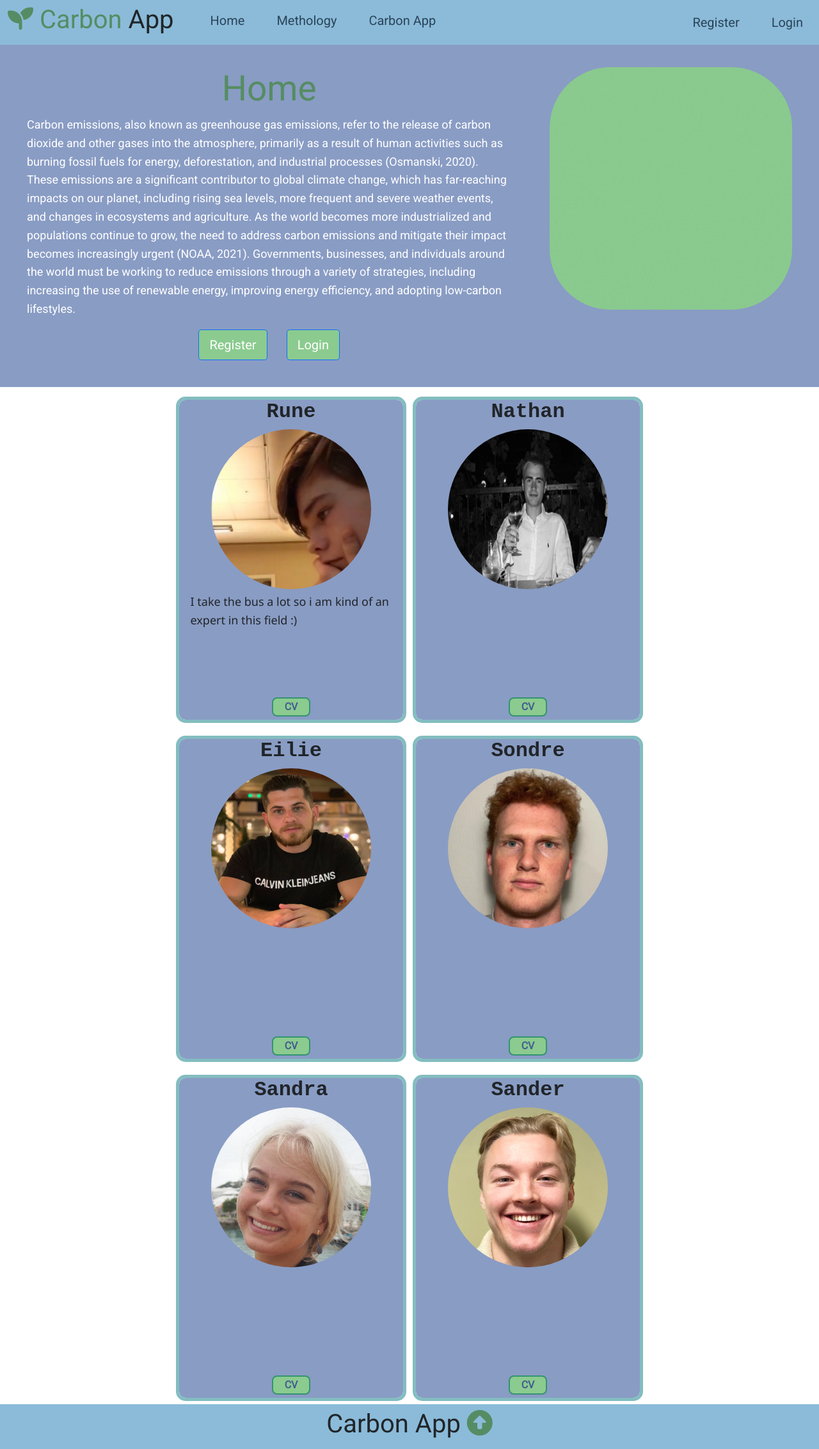
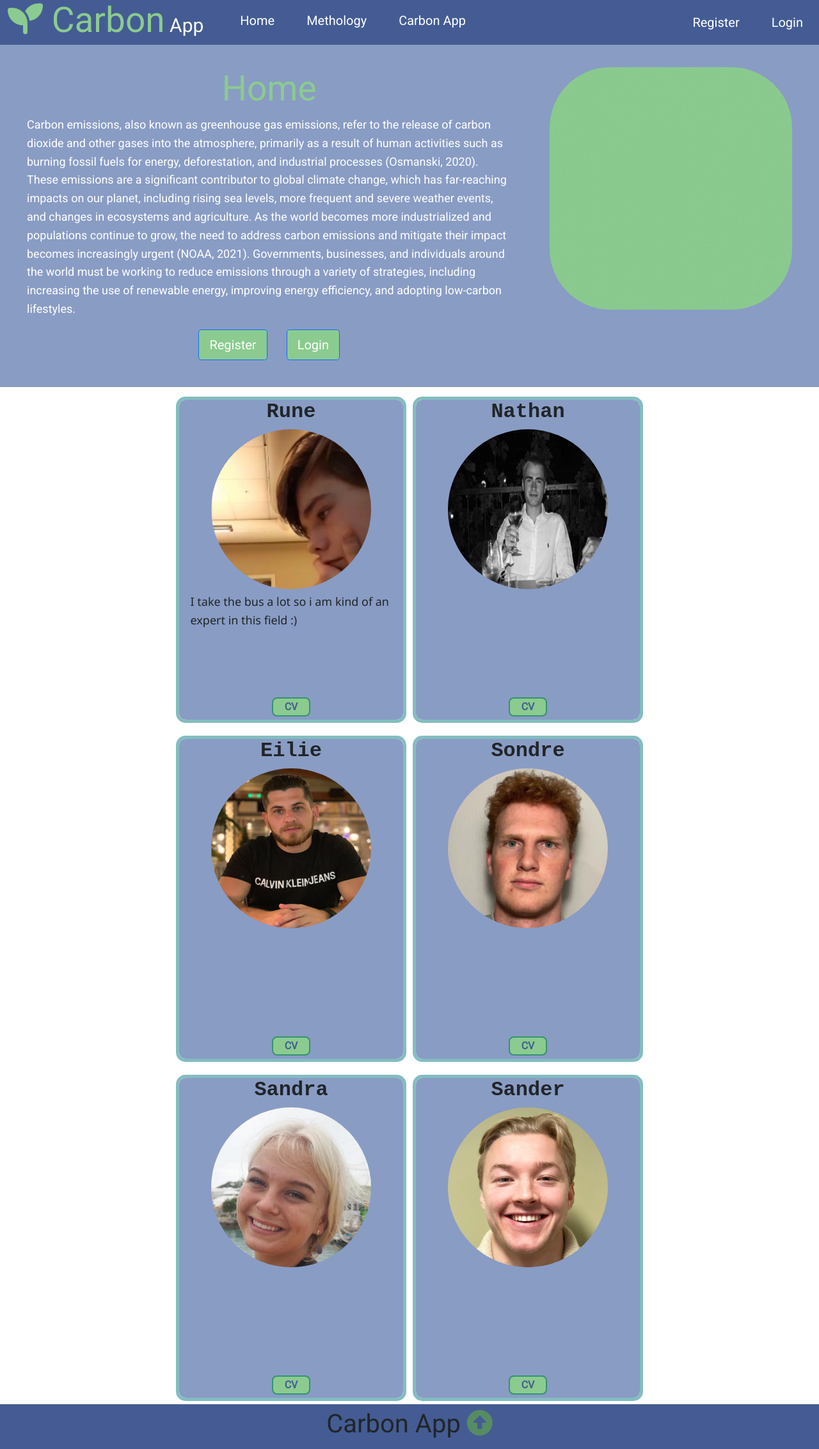
Before and after one commit to sandrathereseb/carbon_app_2023, a Flask app: page / in a window 1280 px wide. Shown: the whole page at 64% size. Run offline with Flask 2, Linux system fonts and the light colour scheme; some libraries are stand-ins or nearby versions.

Commit message:
Update layout.css
forbedre header og footer

```diff
--- a/capp/static/layout.css
+++ b/capp/static/layout.css
@@ -1,9 +1,9 @@
 /* Colors */
 /* Rainy theme 5 -Green Digitalization Course and Students Apps-:
-Navbar (background): #8bbbd9
+Navbar (background): #445c93
 Navbar (a hover): #466fa6
 Navbar (logo): #568c63
-Navbar (a menu): #2a4359
+Navbar (a menu): white
 */
 
 /* Google fonts Roboto  */
@@ -35,9 +35,10 @@ a {
   color: #333;
   text-decoration: none;
 }
-h1, h2 {
+.bottxt {
   font-weight: 400;
   line-height: 1.2;
+  color: white;
 }
 p {
   margin: 10px 0;
@@ -48,7 +49,7 @@ img {
 }
 /* Navbar  */
 .section_carbon_app_navbar {
-  background-color:#8bbbd9;
+  background-color:#445c93;
 }
 .carbon_app_navbar {
   display: flex;
@@ -56,19 +57,19 @@ img {
   justify-content: flex-start;
   height: 70px;
   align-items: center;
-  background-color: #8bbbd9;
+  background-color: #445c93;
   padding: 0 0px;
 
 }
 .carbon_app_navbar a {
-  color: #2a4359;
+  color: white;
   padding: 10px 20px;
   margin: 0 5px;
   font-size: 20px;
   text-decoration: none;
 }
 .carbon_app_navbar a:hover{
-  border-bottom: #2a4359 4px solid;
+  border-bottom: white 4px solid;
 }
 .carbon_app_navbar ul {
   display: flex;
@@ -78,11 +79,16 @@ img {
   font-weight: 400;
 }
 .text-logo {
-  color: #568c63;
+  color: #8bcb8f;
+  font-size: 55px;
+}
+.logo{
+  color: white;
+  font-size: 30px;
 }
 /* Footer  */
 .section_footer{
-  background-color:#8bbbd9;
+  background-color:#445c93;
 }
 .footer {
   display: flex;
@@ -90,7 +96,7 @@ img {
   justify-content: center;
   height: 70px;
   align-items: center;
-  background-color: #8bbbd9;
+  background-color: #445c93;
   padding: 0 0px;
 }
 
@@ -111,7 +117,7 @@ img {
   }
   .carbon_app_navbar a:hover{
     color: #568c63;
-    border-bottom: #2a4359 2px solid;
+    border-bottom: white 2px solid;
   }
 }
 .lastones{
@@ -128,16 +134,16 @@ img {
   justify-content: flex-start;
   height: 70px;
   align-items: center;
-  background-color: #8bbbd9;
+  background-color: #445c93;
   padding: 0 0px;
 }
 .last2 a {
-  color: #2a4359;
+  color: white;
   padding: 10px 20px;
   margin: 0 5px;
   font-size: 20px;
   text-decoration: none;
 }
 .last2 a:hover{
-  border-bottom: #2a4359 4px solid;
+  border-bottom: white 4px solid;
 }
```
